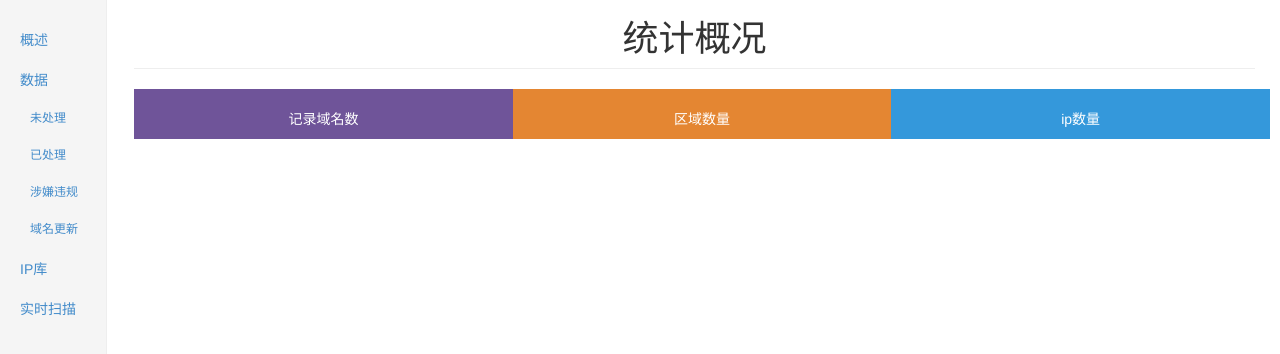
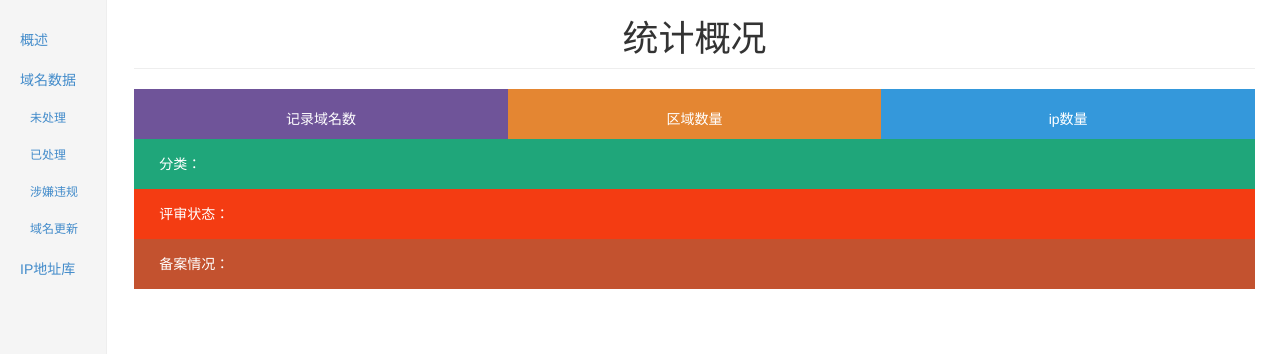
Before and after one commit to Mark-Shine/station, a Django app: template cohost/templates/cohost/home.html in a window 1280 px wide. Shown: the part 51-405 px from the top of the page. Run offline with Django 3.2, Linux system fonts and the light colour scheme; the template is opened without the code that fills it, so the values that code supplies are empty; some libraries are stand-ins or nearby versions.

Commit message:
修改模板 haisu

```diff
--- a/cohost/templates/base.html
+++ b/cohost/templates/base.html
@@ -49,7 +49,7 @@
                   <ul class="nav nav-sidebar">
                     <li class={{home_active}}><a href="{%url 'home'%}">概述</a></li>
                     <li class={{data_active}}>
-						<a href="{%url 'data'%}">数据</a>
+                        <a href="{%url 'data'%}">域名数据</a>
                         <ul class="nav snav">
                             <li><a href="/data/?icpno=&state=0&cate=&ip=">未处理</a></li>
                             <li><a href="/data/?icpno=&state=4&cate=&ip=">已处理</a></li>
@@ -57,14 +57,13 @@
                             <li><a href="/data/?icpno=&state=6&cate=&ip=">域名更新</a></li>
                           </ul>
                     </li>
-                    <li class={{ips_active}}><a href="{%url 'ips'%}">IP库</a></li>
+                    <li class={{ips_active}}><a href="{%url 'ips'%}">IP地址库</a></li>
                     {%if perms.wzauth.can_manage_area %}
                     <!-- <li class={{area_active}}><a href="{%url 'areas'%}">区域管理</a></li> -->
                     {%endif%}
                     {%if perms.wzauth.can_see_log%}
                     <li class={{logs_active}}><a href="{%url 'logs'%}">系统日志</a></li>
                     {%endif%}
-                    <li ><a href="http://fs.teabox.cc:9092/logtail/bing%3Aip_bing">实时扫描</a></li>
                   </ul>
                 </div>
                 <!-- 主要内容 -->
--- a/cohost/templates/cohost/home.html
+++ b/cohost/templates/cohost/home.html
@@ -3,10 +3,12 @@
 
 {%block mod_content%}
 <style type="text/css">
-	.placeholder{color:#fff;padding:10px 0}
+  .placeholder{color:#fff;padding:10px 0;margin:0}
   .placeholder span{color:#fff}
-	.placeholders{margin-left:0px;}
+  .placeholders{margin:0px;}
   .page-header{padding-left:0;text-align:center;}
+  .list-inline{text-align:left;margin:0;padding:5px 0 5px 20px}
+  .tubiao{margin:20px 0 0 -15px}
 </style>
 <script type="text/javascript" src="/static/jquery/ichart.1.2.min.js"></script>
 
@@ -32,8 +34,8 @@
             </div>
             {%endfor%}
           </div>
-          <!-- <dl style="margin:10px 20px;">
-            <dd>
+      <div class="row placeholders">
+      <div class="col-xs-12 placeholder" style="background:#1fa67a">
         <ul class="list-inline">
           <li>分类：</li>
           {%for c in cts%}
@@ -41,6 +43,8 @@
           <li>{{c.counts}}</li>
           {%endfor%}
         </ul>
+      </div>
+      <div class="col-xs-12 placeholder" style="background:#f43c12">
         <ul class="list-inline">
         <li>评审状态：</li>
                 {%for c in states%}
@@ -48,22 +52,22 @@
                 <li>{{c.counts}}</li>
                 {%endfor%}
               </ul>
+      </div>
+      <div class="col-xs-12 placeholder" style="background:#c3522f">
         <ul class="list-inline">
-              <li>备案情况:</li>
+              <li>备案情况：</li>
                 {%for c in is_beians%}
                 <li>{{c.name}}</li>
                 <li>{{c.counts}}</li>
                 {%endfor%}
               </ul>
+      </div>
+          </div>
 
-
-            </dd>
-
-          </dl> -->
 <script type="text/javascript">
 var yc = ["#a5c2d5","#cbab4f","#76a871","#76a871","#a56f8f","#c12c44","#a56f8f","#9f7961","#76a871","#6f83a5","#a56f8f","#cf77d7","#a5c2d5","#cbab4f","#a5c2d5","#cbab4f","#76a871","#76a871","#a56f8f","#c12c44","#a56f8f","#9f7961","#76a871","#6f83a5","#a56f8f","#cf77d7","#a5c2d5","#cbab4f"];
 </script>
-<div class="row">
+<div class="row tubiao">
   <div class="col-xs-4">
   <script type="text/javascript">
   $(function(){
@@ -112,12 +116,13 @@ var yc = ["#a5c2d5","#cbab4f","#76a871","#76a871","#a56f8f","#c12c44","#a56f8f",
           shadow_offsety : 0,
           background_color:'#fefefe',
           offsetx:0,//设置向x轴负方向偏移位置60px
+      offsety:60,
           offset_angle:-120,//逆时针偏移120度
           showpercent:true,
           decimalsnum:2,
-          width : 470,
-          height : 600,
-          radius:120
+          width : 440,
+          height : 400,
+          radius:80
         });
 
 
@@ -174,12 +179,13 @@ var yc = ["#a5c2d5","#cbab4f","#76a871","#76a871","#a56f8f","#c12c44","#a56f8f",
           shadow_offsety : 0,
           background_color:'#fefefe',
           offsetx:0,//设置向x轴负方向偏移位置60px
+      offsety:60,
           offset_angle:-120,//逆时针偏移120度
           showpercent:true,
           decimalsnum:2,
-          width : 470,
-          height : 600,
-          radius:120
+          width : 440,
+          height : 400,
+          radius:80
         });
 
 
@@ -236,12 +242,13 @@ var yc = ["#a5c2d5","#cbab4f","#76a871","#76a871","#a56f8f","#c12c44","#a56f8f",
           shadow_offsety : 0,
           background_color:'#fefefe',
           offsetx:0,//设置向x轴负方向偏移位置60px
+      offsety:60,
           offset_angle:-120,//逆时针偏移120度
           showpercent:true,
           decimalsnum:2,
-          width : 470,
-          height : 600,
-          radius:120
+          width : 440,
+          height : 400,
+          radius:80
         });
 
 
--- a/cohost/templates/include/filter_section.html
+++ b/cohost/templates/include/filter_section.html
@@ -33,7 +33,7 @@
          <a href="{%url "data" %}?icpno={{icpno}}&state={{sid}}&cate={{cate}}&ip={{ip}}" {%if sid|slugify == state %} class="on" {%endif%}>{{sname}}</a>
             {%endfor%}
      </dd>
-     <dt>区域</dt>
+     <dt>区域：</dt>
      <dd>
         <a href="{%url "data" %}" {%if not area %} class="on" {%endif%}>不限</a>
         {%for c in areas%}
```
Also changed, not shown: cohost/templates/cohost/data.html (+15 -15 lines), cohost/templates/cohost/ips.html (+49 -22 lines), cohost/templates/include/ip_filter_section.html (+1 -15 lines). Lines whose indentation alone changed are shown as unchanged.
